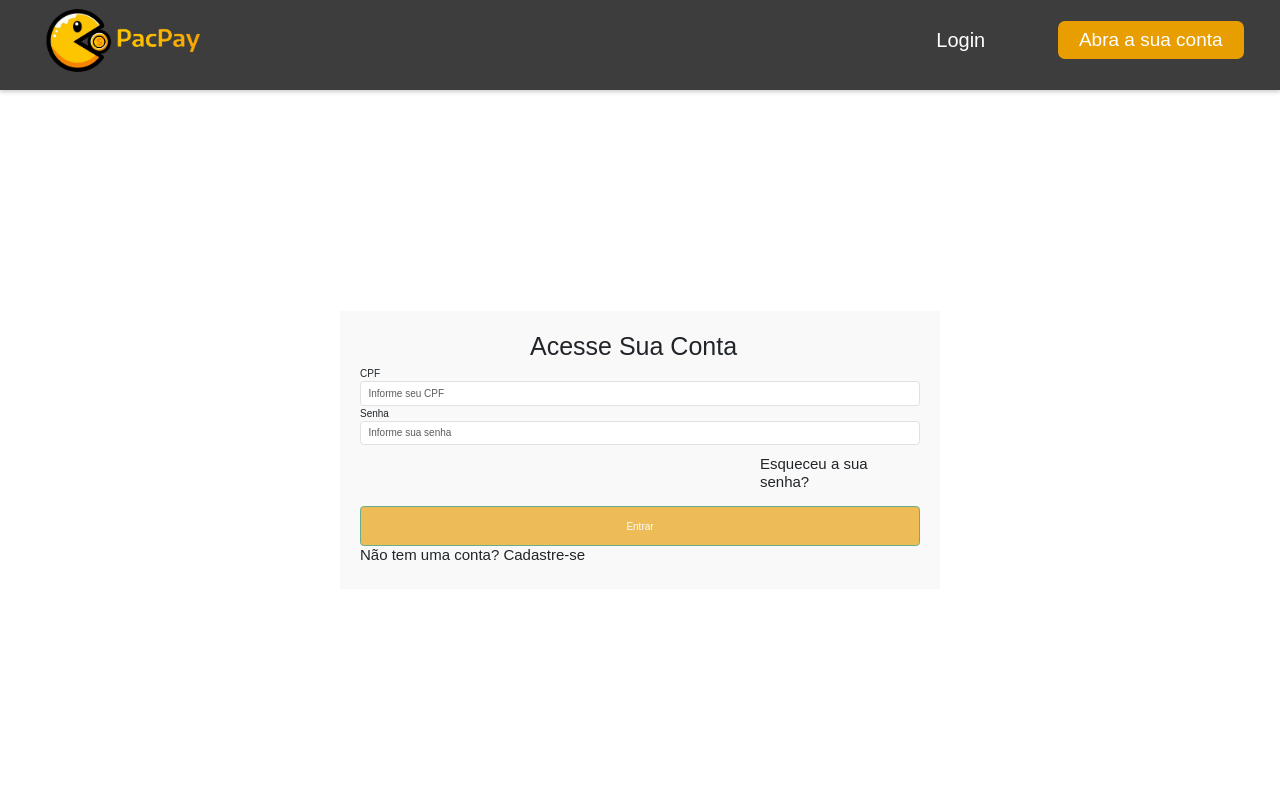
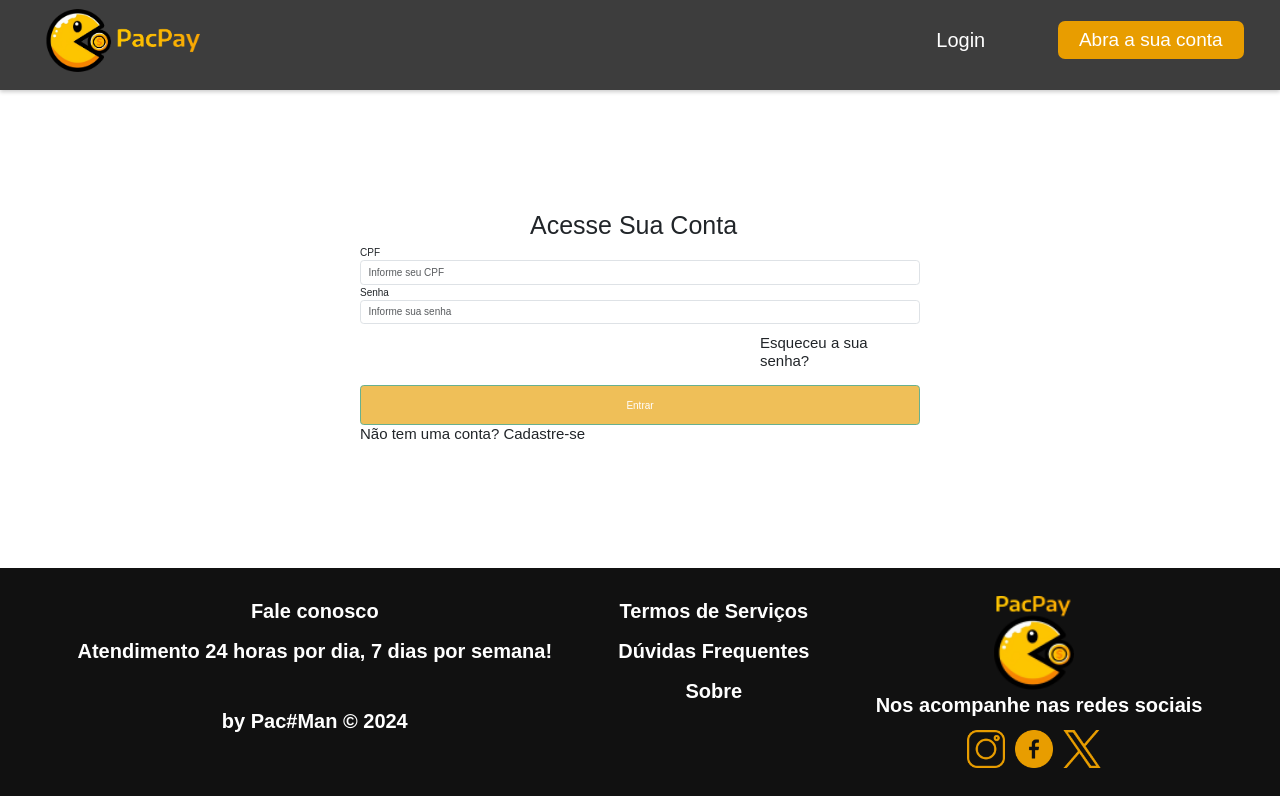
Before and after one commit to DanieelCarvalho/PacPay, an Angular app in the folder Front-end/pacPay/: page /login in a window 1280 px wide. Built offline with nearby package versions, Linux system fonts and the light colour scheme; a web font is replaced by a local one.

Commit message:
alteraçoes de importação do footer e alteracoes no css da classe center-container

```diff
--- a/Front-end/pacPay/src/app/pages/login/login.component.css
+++ b/Front-end/pacPay/src/app/pages/login/login.component.css
@@ -53,13 +53,8 @@
 }
 
 .center-container {
-  background-color: #F9F9F9;
   padding: 20px;
-  width: 100%;
   max-width: 600px;
-  margin-top: 50px;
-  position: absolute;
-  left: 50%;
-  top: 50%;
-  transform: translate(-50%, -50%);
+  margin: 100px auto;
+
 }
--- a/Front-end/pacPay/src/app/pages/login/login.component.html
+++ b/Front-end/pacPay/src/app/pages/login/login.component.html
@@ -1,11 +1,13 @@
 <app-header> </app-header>
-
+<main>
   <div>
     <div class="center-container">
       <form [formGroup]="formulario" (submit)="autenticar()">
         <h1 id="frase">Acesse Sua Conta</h1>
+
         <div class="form-group">
           <label for="email">CPF</label>
+
           <input
             type="email"
             id="email"
@@ -38,6 +40,10 @@
 
         <h4 id="link-cadastre-se">Não tem uma conta? Cadastre-se</h4>
       </form>
-
     </div>
   </div>
+
+</main>
+
+
+<app-footer class="footer"></app-footer>
--- a/Front-end/pacPay/src/app/pages/login/login.component.ts
+++ b/Front-end/pacPay/src/app/pages/login/login.component.ts
@@ -7,6 +7,7 @@ import {
 } from '@angular/forms';
 import { Router } from '@angular/router';
 import { HeaderComponent } from '../../components/header/header.component';
+import { FooterComponent } from '../../components/footer/footer.component';
 
 
 @Component({
@@ -14,7 +15,7 @@ import { HeaderComponent } from '../../components/header/header.component';
   standalone: true,
   templateUrl: './login.component.html',
   styleUrl: './login.component.css',
-  imports: [ReactiveFormsModule, HeaderComponent ],
+  imports: [ReactiveFormsModule, HeaderComponent, FooterComponent ],
 })
 export class LoginComponent {
   constructor(private rota: Router) {}
```
Lines whose indentation alone changed are shown as unchanged.
